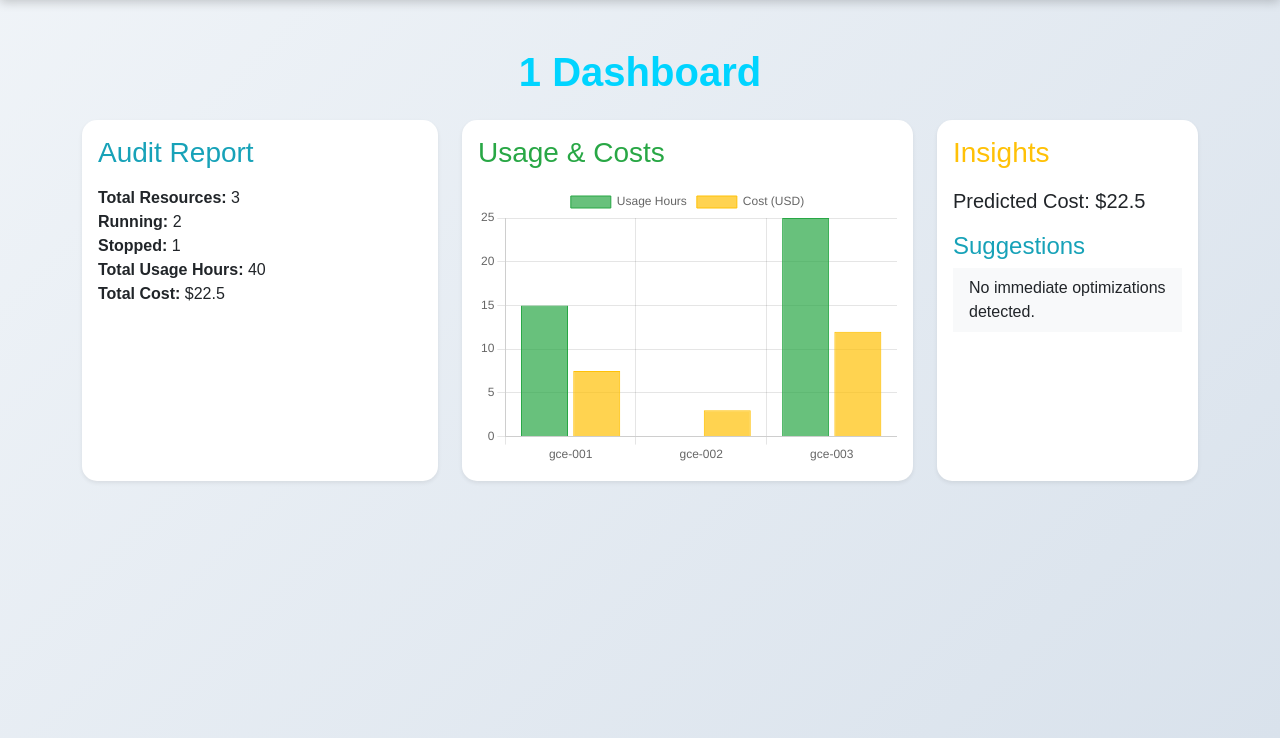
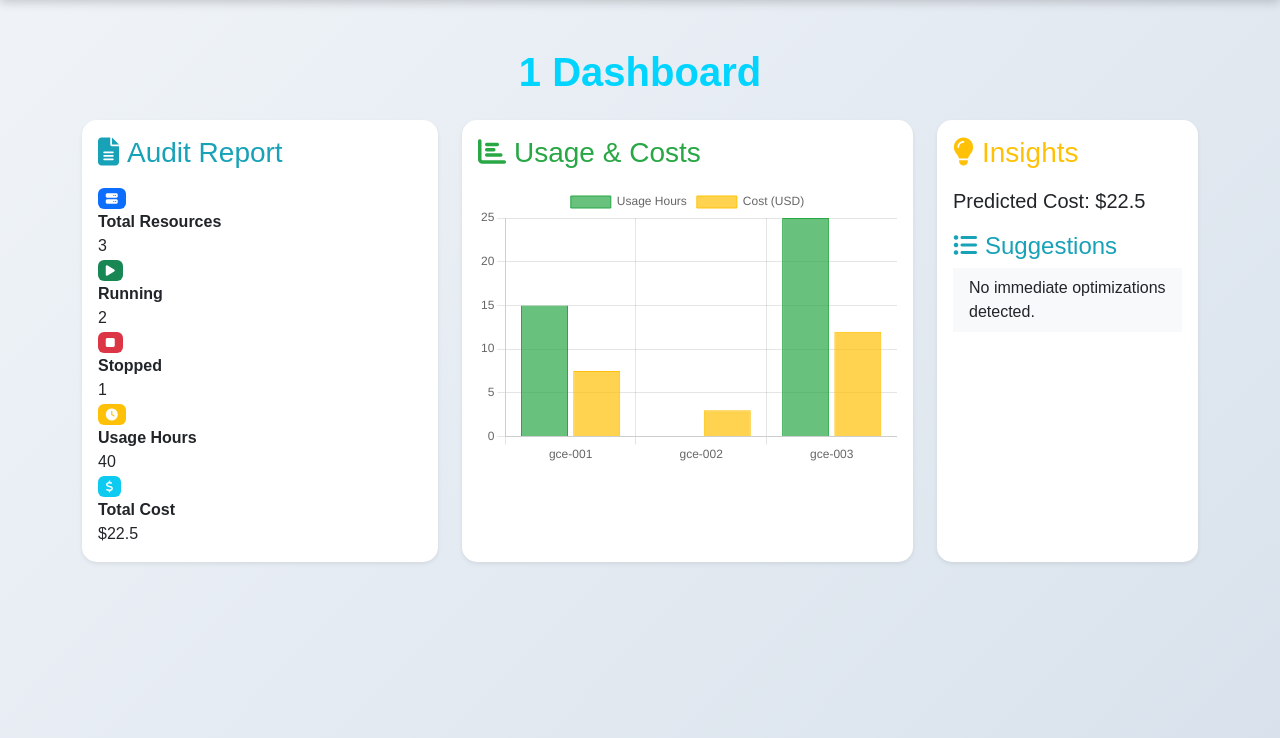
Before and after one commit to Niraj-Ramnani/CostNova, a Flask app: page /dashboard in a window 1280 px wide. Shown: the part 62-800 px from the top of the page. Run offline with Flask 3, Linux system fonts and the light colour scheme; the visitor is signed in with stand-in values (Sample User, id 1).

Commit message:
changes made in dashboard.html

```diff
--- a/templates/dashboard.html
+++ b/templates/dashboard.html
@@ -5,6 +5,7 @@
     <title>Code-Nova | {{ platform|upper }} Dashboard</title>
     <link href="https://cdn.jsdelivr.net/npm/bootstrap@5.3.3/dist/css/bootstrap.min.css" rel="stylesheet">
     <link rel="stylesheet" href="{{ url_for('static', filename='style.css') }}">
+    <link rel="stylesheet" href="https://cdnjs.cloudflare.com/ajax/libs/font-awesome/6.5.1/css/all.min.css">
     <script src="https://cdn.jsdelivr.net/npm/chart.js@4.4.2/dist/chart.umd.min.js"></script>
 </head>
 <body>
@@ -19,16 +20,46 @@
         <div class="row g-4">
             <!-- Audit Report -->
             <div class="col-md-4">
-                <div class="card shadow-sm h-100">
+                <div class="card shadow-sm audit-card">
                     <div class="card-body">
-                        <h3 class="text-info mb-3">Audit Report</h3>
-                        <ul class="list-unstyled">
-                            <li><strong>Total Resources:</strong> {{ audit_report.total_resources }}</li>
-                            <li><strong>Running:</strong> {{ audit_report.running }}</li>
-                            <li><strong>Stopped:</strong> {{ audit_report.stopped }}</li>
-                            <li><strong>Total Usage Hours:</strong> {{ audit_report.total_usage_hours }}</li>
-                            <li><strong>Total Cost:</strong> ${{ audit_report.total_cost }}</li>
-                        </ul>
+                        <h3 class="text-info mb-3"><i class="fas fa-file-alt me-2"></i>Audit Report</h3>
+                        <div class="audit-grid">
+                            <div class="audit-item">
+                                <span class="badge bg-primary"><i class="fas fa-server"></i></span>
+                                <div>
+                                    <strong>Total Resources</strong>
+                                    <p class="mb-0">{{ audit_report.total_resources }}</p>
+                                </div>
+                            </div>
+                            <div class="audit-item">
+                                <span class="badge bg-success"><i class="fas fa-play"></i></span>
+                                <div>
+                                    <strong>Running</strong>
+                                    <p class="mb-0">{{ audit_report.running }}</p>
+                                </div>
+                            </div>
+                            <div class="audit-item">
+                                <span class="badge bg-danger"><i class="fas fa-stop"></i></span>
+                                <div>
+                                    <strong>Stopped</strong>
+                                    <p class="mb-0">{{ audit_report.stopped }}</p>
+                                </div>
+                            </div>
+                            <div class="audit-item">
+                                <span class="badge bg-warning"><i class="fas fa-clock"></i></span>
+                                <div>
+                                    <strong>Usage Hours</strong>
+                                    <p class="mb-0">{{ audit_report.total_usage_hours }}</p>
+                                </div>
+                            </div>
+                            <div class="audit-item">
+                                <span class="badge bg-info"><i class="fas fa-dollar-sign"></i></span>
+                                <div>
+                                    <strong>Total Cost</strong>
+                                    <p class="mb-0">${{ audit_report.total_cost }}</p>
+                                </div>
+                            </div>
+                        </div>
                     </div>
                 </div>
             </div>
@@ -36,7 +67,7 @@
             <div class="col-md-5">
                 <div class="card shadow-sm h-100">
                     <div class="card-body">
-                        <h3 class="text-success mb-3">Usage & Costs</h3>
+                        <h3 class="text-success mb-3"><i class="fas fa-chart-bar me-2"></i>Usage & Costs</h3>
                         <canvas id="platformChart" height="200"></canvas>
                     </div>
                 </div>
@@ -45,9 +76,9 @@
             <div class="col-md-3">
                 <div class="card shadow-sm h-100">
                     <div class="card-body">
-                        <h3 class="text-warning mb-3">Insights</h3>
+                        <h3 class="text-warning mb-3"><i class="fas fa-lightbulb me-2"></i>Insights</h3>
                         <p class="lead">Predicted Cost: <strong>${{ predicted_cost }}</strong></p>
-                        <h4 class="text-info mb-2">Suggestions</h4>
+                        <h4 class="text-info mb-2"><i class="fas fa-list-ul me-2"></i>Suggestions</h4>
                         <ul class="list-group list-group-flush">
                             {% for suggestion in suggestions %}
                             <li class="list-group-item">{{ suggestion }}</li>
@@ -69,13 +100,13 @@
                     datasets: [{
                         label: 'Usage Hours',
                         data: {{ chart_data.usage|tojson|safe }},
-                        backgroundColor: 'rgba(40, 167, 69, 0.7)', // Vibrant green
+                        backgroundColor: 'rgba(40, 167, 69, 0.7)',
                         borderColor: 'rgba(40, 167, 69, 1)',
                         borderWidth: 1
                     }, {
                         label: 'Cost (USD)',
                         data: {{ chart_data.costs|tojson|safe }},
-                        backgroundColor: 'rgba(255, 193, 7, 0.7)', // Vibrant yellow
+                        backgroundColor: 'rgba(255, 193, 7, 0.7)',
                         borderColor: 'rgba(255, 193, 7, 1)',
                         borderWidth: 1
                     }]
```
Also changed, not shown: 1 other file.
